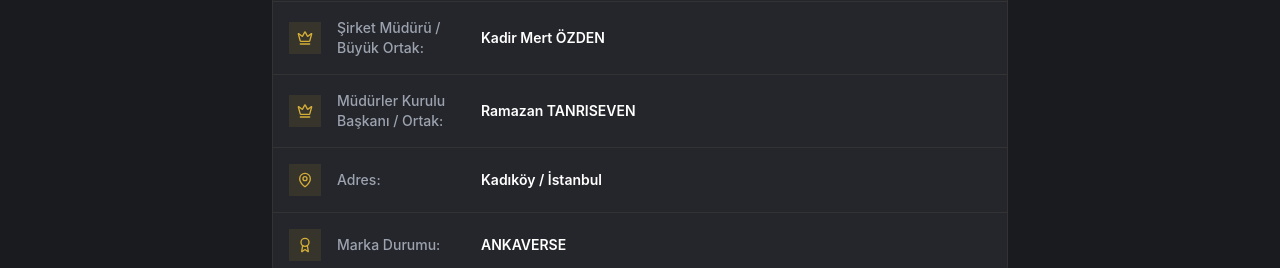
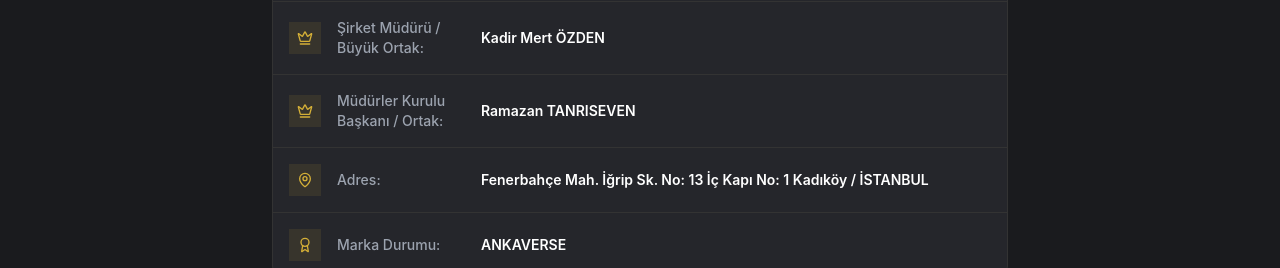
Before and after one commit to kadirmertozden/ANKAVERSE-index-v3-Wordpress, a React (Vite) app: page /hakkimizda in a window 1280 px wide. Shown: the part 2514-2782 px from the top of the page. Built offline with nearby package versions, Linux system fonts and the light colour scheme; no server answers.

Commit message:
chore: update business address in About page

```diff
--- a/src/pages/AboutPage.jsx
+++ b/src/pages/AboutPage.jsx
@@ -32,7 +32,7 @@
     { label: "Kuruluş Tarihi", value: "09.07.2025", icon: <Calendar className="h-4 w-4" /> },
     { label: "Şirket Müdürü / Büyük Ortak", value: "Kadir Mert ÖZDEN", icon: <Crown className="h-4 w-4" /> },
     { label: "Müdürler Kurulu Başkanı / Ortak", value: "Ramazan TANRISEVEN", icon: <Crown className="h-4 w-4" /> },
-    { label: "Adres", value: "Kadıköy / İstanbul", icon: <MapPin className="h-4 w-4" /> },
+    { label: "Adres", value: "Fenerbahçe Mah. İğrip Sk. No: 13 İç Kapı No: 1 Kadıköy / İSTANBUL", icon: <MapPin className="h-4 w-4" /> },
     { label: "Marka Durumu", value: "ANKAVERSE", icon: <Award className="h-4 w-4" /> },
   ];
 
```
